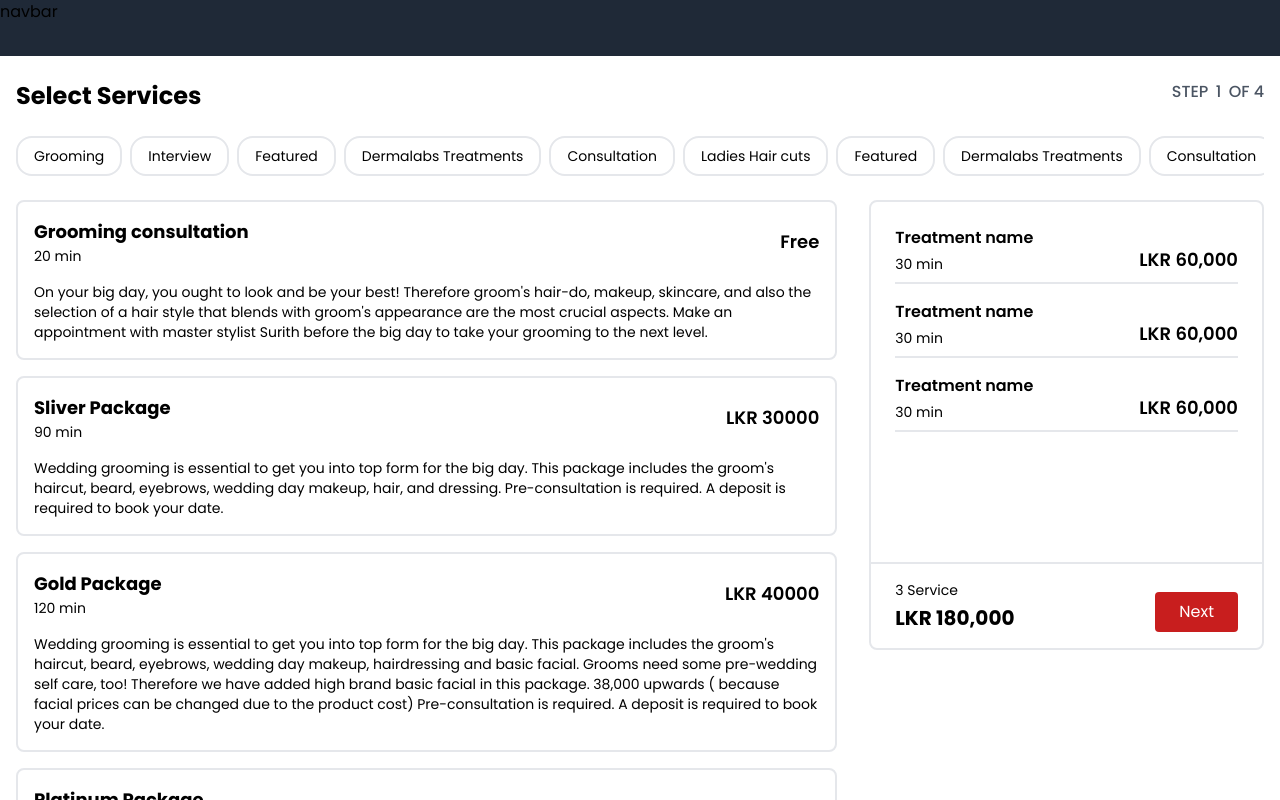
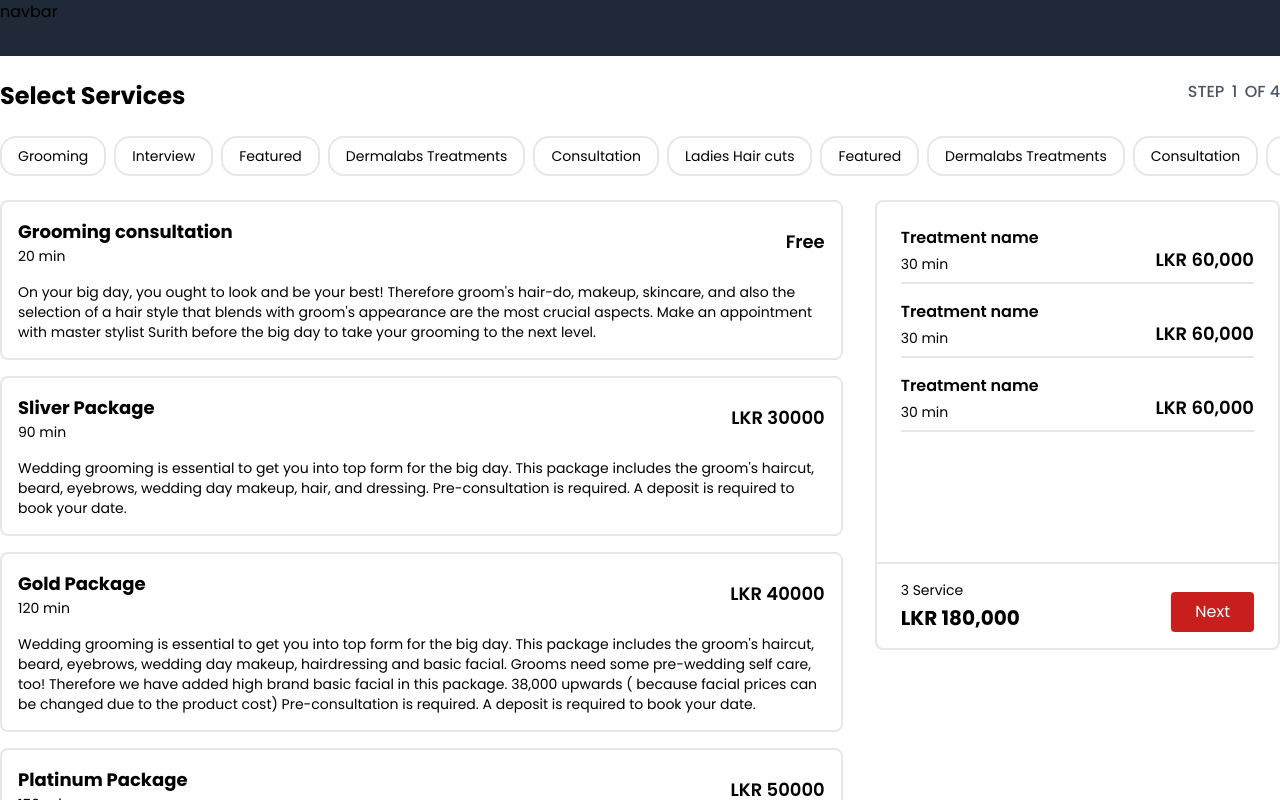
Before and after one commit to Stylioo/stylioo-web, a Next.js app: page /appointment/new in a window 1280 px wide. Shown: the top 800 px of the page. Built offline with nearby package versions, Linux system fonts and the light colour scheme; a web font is replaced by a local one.

Commit message:
Update Container.tsx

```diff
--- a/src/components/Container.tsx
+++ b/src/components/Container.tsx
@@ -3,7 +3,7 @@ import { containerPropType } from "@/types"
 function Container({ children, className, style }: containerPropType) {
     return (
         <main
-            className={`max-w-7xl mx-4 md:mx-10 lg:mx-auto px-4 py-0 ${className}`}
+            className={`max-w-7xl mx-4 md:mx-10 lg:mx-auto px-0 py-0 ${className}`}
             style={style}
         >
             {children}
```
